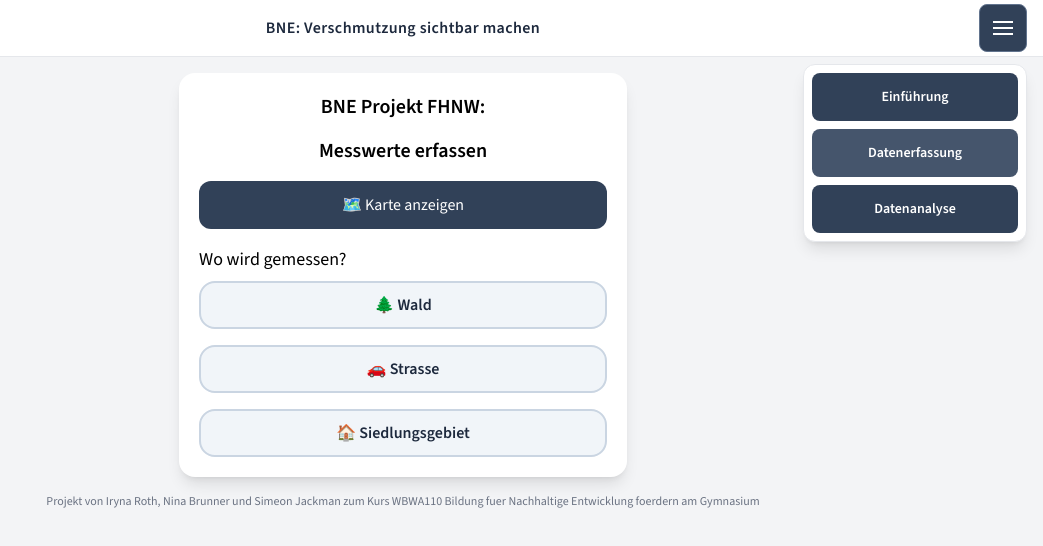
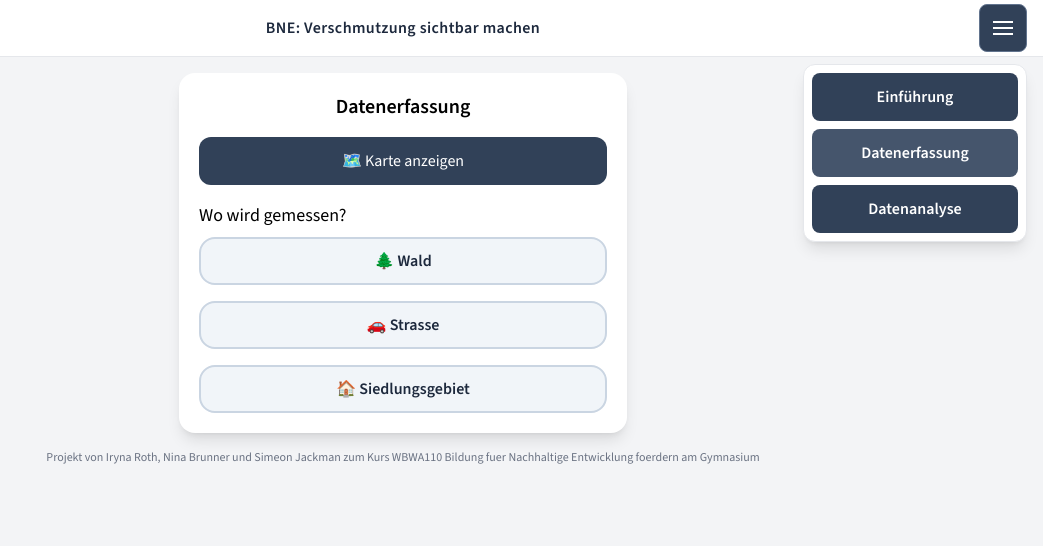
Before and after one commit to simeonjackman/pollution, a Vue app: page /data-uploader in a window 1280 px wide. Both pictures are taken after a click on the button "Menü öffnen". Shown: the top 546 px of the page, without its empty margins (237-1280 px from the left). Built offline with nearby package versions, Linux system fonts and the light colour scheme.

Commit message:
CHANGE: css

```diff
--- a/src/App.vue
+++ b/src/App.vue
@@ -44,7 +44,7 @@ function closeMenu() {
       <div class="grid grid-cols-1 gap-2">
         <RouterLink
           to="/introduction"
-          class="flex h-12 items-center justify-center rounded-lg bg-slate-700 px-3 text-center text-sm font-semibold !text-white"
+          class="flex h-12 items-center justify-center rounded-lg bg-slate-700 px-3 text-center text-base font-semibold !text-white"
           active-class="!bg-slate-600 !text-white"
           @click="closeMenu"
         >
@@ -52,7 +52,7 @@ function closeMenu() {
         </RouterLink>
         <RouterLink
           to="/data-uploader"
-          class="flex h-12 items-center justify-center rounded-lg bg-slate-700 px-3 text-center text-sm font-semibold !text-white"
+          class="flex h-12 items-center justify-center rounded-lg bg-slate-700 px-3 text-center text-base font-semibold !text-white"
           active-class="!bg-slate-600 !text-white"
           @click="closeMenu"
         >
@@ -60,7 +60,7 @@ function closeMenu() {
         </RouterLink>
         <RouterLink
           to="/data-analysis"
-          class="flex h-12 items-center justify-center rounded-lg bg-slate-700 px-3 text-center text-sm font-semibold !text-white"
+          class="flex h-12 items-center justify-center rounded-lg bg-slate-700 px-3 text-center text-base font-semibold !text-white"
           active-class="!bg-slate-600 !text-white"
           @click="closeMenu"
         >
--- a/src/components/DataAnalysisGraph.vue
+++ b/src/components/DataAnalysisGraph.vue
@@ -285,7 +285,7 @@ function shouldShowXAxisLabel(index) {
       </p>
       <button
         type="button"
-        class="mt-2 cursor-pointer text-xs font-medium text-slate-600 underline"
+        class="mt-2 cursor-pointer text-base font-medium text-slate-600 underline"
         @click="clearActivePoint"
       >
         Auswahl entfernen
--- a/src/style.css
+++ b/src/style.css
@@ -17,6 +17,7 @@ body {
 	margin: 0;
 	background: #f3f4f6;
 	color: #0f172a;
+	font-size: 1.5rem;
 }
 
 a {
--- a/src/views/DataAnalysisView.vue
+++ b/src/views/DataAnalysisView.vue
@@ -267,18 +267,18 @@ watch(selectedRangeId, () => {
 <template>
   <section class="space-y-4">
     <h1 class="text-xl font-semibold text-center text-slate-900">
-      Data Analysis
+      Datenanalyse
     </h1>
-    <p class="text-sm leading-6 text-slate-700">
-      Dynamische Messwerte aller Boxen und Sensoren im gewaehlten Zeitraum.
+    <p class="text-base leading-7 text-slate-700 text-center">
+      Messwerte aller Sensoren im gewählten Zeitraum.
     </p>
 
     <div class="flex flex-wrap items-end justify-between gap-3">
-      <label class="flex flex-col gap-1 text-sm text-slate-700">
+      <label class="flex flex-col gap-1 text-base text-slate-700">
         Zeitraum
         <select
           v-model="selectedRangeId"
-          class="h-10 min-w-52 cursor-pointer rounded-lg border border-slate-300 bg-white px-3 text-sm font-medium text-slate-700"
+          class="h-10 min-w-52 cursor-pointer rounded-lg border border-slate-300 bg-white px-3 text-base font-medium text-slate-700"
           :disabled="isLoading"
         >
           <option
@@ -293,7 +293,7 @@ watch(selectedRangeId, () => {
 
       <button
         type="button"
-        class="h-10 cursor-pointer rounded-lg border border-slate-300 bg-white px-4 text-sm font-medium text-slate-700"
+        class="h-10 cursor-pointer rounded-lg border border-slate-300 bg-white px-4 text-base font-medium text-slate-700"
         :disabled="isLoading"
         @click="loadChartData"
       >
@@ -303,14 +303,14 @@ watch(selectedRangeId, () => {
 
     <div
       v-if="isLoading"
-      class="rounded-xl bg-slate-50 p-3 text-sm text-slate-700"
+      class="rounded-xl bg-slate-50 p-3 text-base text-slate-700"
     >
       Lade Messwerte...
     </div>
 
     <div
       v-else-if="loadError"
-      class="rounded-xl bg-amber-50 p-3 text-sm text-amber-800"
+      class="rounded-xl bg-amber-50 p-3 text-base text-amber-800"
     >
       {{ loadError }}
     </div>
@@ -322,7 +322,9 @@ watch(selectedRangeId, () => {
       aria-label="Diskussion zur Datenanalyse"
     >
       <h2 class="text-base font-semibold text-slate-900">Diskussionsfragen</h2>
-      <ol class="list-decimal space-y-2 pl-5 text-sm leading-6 text-slate-700">
+      <ol
+        class="list-decimal space-y-2 pl-5 text-base leading-7 text-slate-700"
+      >
         <li>
           Welche Faktoren können dazu führen, dass gemessene Wert fehler
           aufweisen? Welche konkreten Faktoren sind euch beim Messen
--- a/src/views/DataUploaderView.vue
+++ b/src/views/DataUploaderView.vue
@@ -1,7 +1,6 @@
 <template>
   <div class="space-y-4 text-black">
-    <h2 class="text-xl font-semibold text-center">BNE Projekt FHNW:</h2>
-    <h3 class="text-xl font-semibold text-center">Messwerte erfassen</h3>
+    <h3 class="text-xl font-semibold text-center">Datenerfassung</h3>
 
     <button
       @click="showMap = !showMap"
@@ -95,6 +94,14 @@
       />
     </div>
 
+    <div
+      v-if="senseBoxId && sensorId && value !== null"
+      class="rounded-xl border border-red-300 bg-red-100 px-4 py-3 text-center text-sm font-semibold text-red-800"
+    >
+      <b>Warnung:</b> Bitte keine falschen Daten eingeben. Falsche Messwerte
+      können die Datenanalyse verfälschen.
+    </div>
+
     <button
       v-if="senseBoxId && sensorId && value !== null"
       @click="submit"
--- a/src/views/IntroductionView.vue
+++ b/src/views/IntroductionView.vue
@@ -3,12 +3,12 @@
     <h1 class="text-xl font-semibold text-center text-slate-900">
       Verschmutzung
     </h1>
-    <p class="text-sm leading-6 text-slate-700">
+    <p class="text-base leading-7 text-slate-700">
       Verschmutzung ist das Einbringen von schädlichen Stoffen in die Umwelt.
       Sie kann die Luftqualität, die Wasserqualität, die Bodenqualität und
       lebende Organismen beeinträchtigen.
     </p>
-    <p class="text-sm leading-6 text-slate-700">
+    <p class="text-base leading-7 text-slate-700">
       Die Reduktion von Verschmutzung hilft dabei, Gesundheit, Ökosysteme und
       das Klima zu schützen.
     </p>
```
